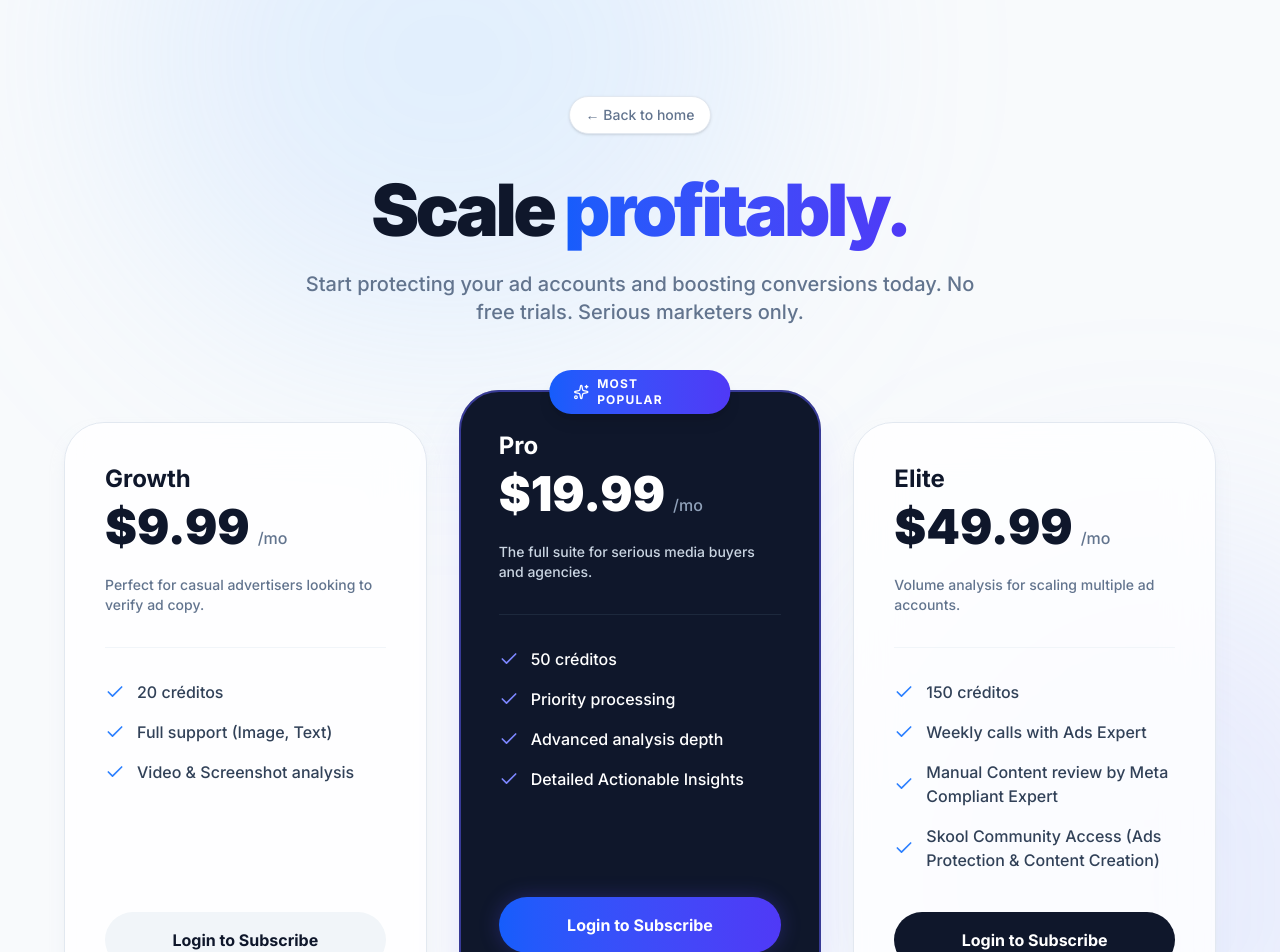
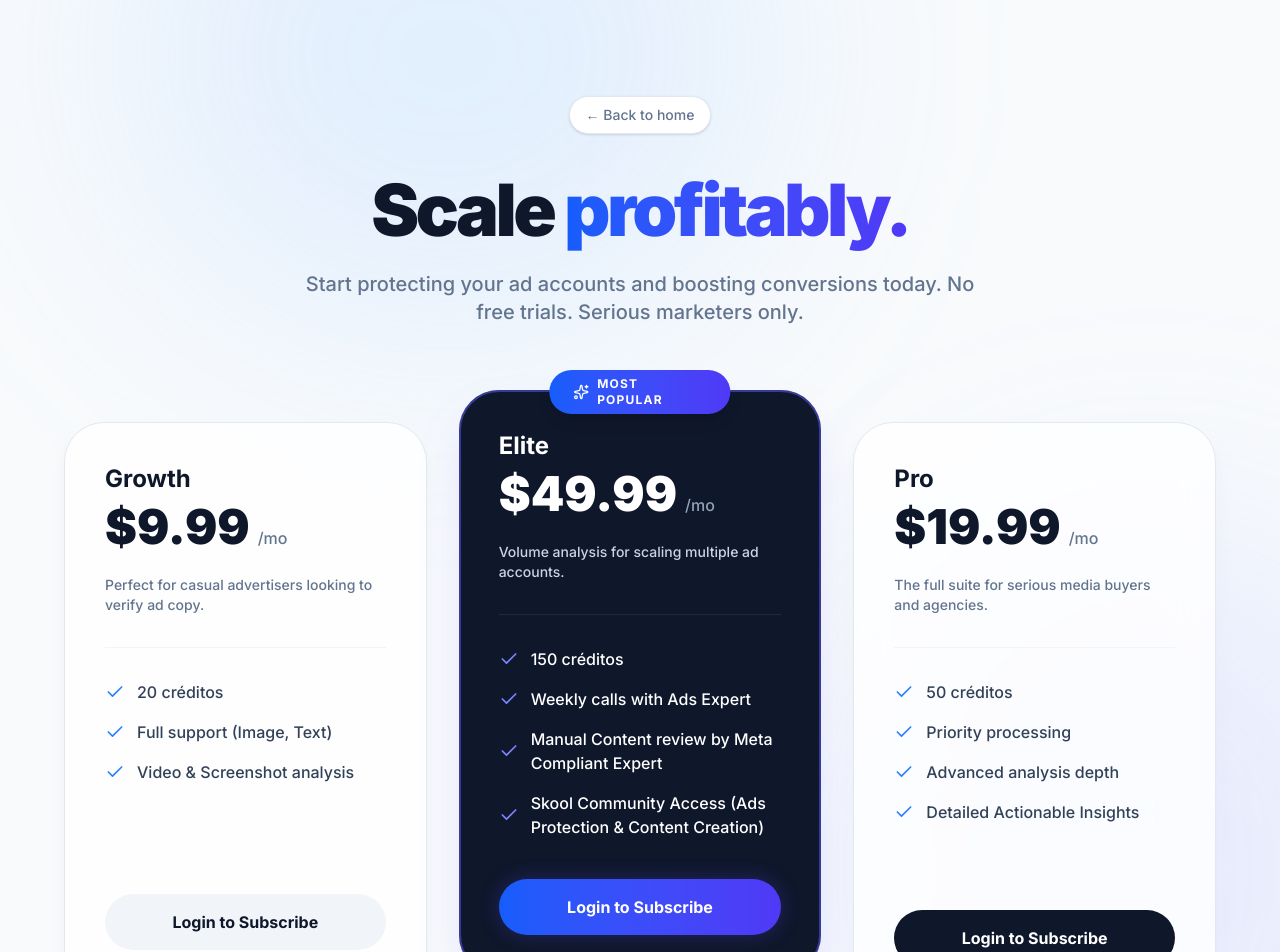
Before and after one commit to xovoxprojects/hitd-app, a Next.js app: page /pricing in a window 1280 px wide. Shown: the top 952 px of the page. Built offline with nearby package versions, Linux system fonts and the light colour scheme; no server answers.

Commit message:
style: equal height pricing cards and highlight Elite plan

```diff
--- a/src/app/page.tsx
+++ b/src/app/page.tsx
@@ -292,6 +292,18 @@ const LandingPricing = () => {
       featured: false,
     },
     {
+      nameKey: "plan_elite_name",
+      subKey: "plan_elite_sub",
+      price: "$49.99",
+      originalPrice: "$129.99",
+      discount: "-62%",
+      featureKeys: ["plan_elite_f1", "plan_elite_f2", "plan_elite_f3", "plan_elite_f4", "plan_elite_f5"],
+      ctaKey: "plan_elite_cta",
+      planId: "elite",
+      dark: true,
+      featured: true,
+    },
+    {
       nameKey: "plan_pro_name",
       subKey: "plan_pro_sub",
       price: "$19.99",
@@ -300,32 +312,20 @@ const LandingPricing = () => {
       featureKeys: ["plan_pro_f1", "plan_pro_f2", "plan_pro_f3", "plan_pro_f4", "plan_pro_f5"],
       ctaKey: "plan_pro_cta",
       planId: "pro",
-      dark: true,
-      featured: true,
-    },
-    {
-      nameKey: "plan_elite_name",
-      subKey: "plan_elite_sub",
-      price: "$49.99",
-      originalPrice: "$129.99",
-      discount: "-62%",
-      featureKeys: ["plan_elite_f1", "plan_elite_f2", "plan_elite_f3", "plan_elite_f4", "plan_elite_f5"],
-      ctaKey: "plan_elite_cta",
-      planId: "elite",
       dark: false,
       featured: false,
     },
   ];
 
   return (
-    <div className="relative max-w-6xl mx-auto grid grid-cols-1 md:grid-cols-3 gap-6 items-end pt-8">
+    <div className="relative max-w-6xl mx-auto grid grid-cols-1 md:grid-cols-3 gap-6 items-stretch pt-8">
       {plans.map((plan) => (
         <div
           key={plan.nameKey}
-          className={`relative rounded-3xl flex flex-col transition-all duration-300 ${
+          className={`relative rounded-3xl flex flex-col h-full transition-all duration-300 ${
             plan.dark
-              ? "bg-[#0f172a] text-white shadow-2xl shadow-blue-900/30 md:-translate-y-6 ring-2 ring-blue-500/30"
-              : "bg-white border border-slate-200 text-slate-900 shadow-md hover:-translate-y-1"
+              ? "bg-[#0f172a] text-white shadow-2xl shadow-blue-900/30 md:-translate-y-4 ring-2 ring-blue-500/30"
+              : "bg-white border border-slate-200 text-slate-900 shadow-md hover:-translate-y-1 md:mt-4"
           }`}
         >
           {plan.featured && (
--- a/src/app/pricing/page.tsx
+++ b/src/app/pricing/page.tsx
@@ -93,77 +93,77 @@ export default function PricingPage() {
           </button>
         </div>
 
-        {/* Pro Plan */}
+        {/* Elite Plan */}
         <div className="relative bg-slate-900 text-white rounded-[2.5rem] p-10 flex flex-col transform md:-translate-y-4 shadow-2xl shadow-indigo-500/20 mt-8 md:mt-0">
           <div className="absolute inset-0 rounded-[2.5rem] border-2 border-indigo-500/50 pointer-events-none" />
           <div className="absolute -top-5 left-1/2 -translate-x-1/2 bg-gradient-to-r from-blue-600 to-indigo-600 text-white px-6 py-1.5 rounded-full text-xs font-bold tracking-widest uppercase flex items-center gap-2 shadow-lg">
             <Sparkles className="w-4 h-4" /> Most Popular
           </div>
 
-          <h3 className="text-2xl font-bold mb-2">Pro</h3>
+          <h3 className="text-2xl font-bold mb-2">Elite</h3>
           <div className="flex flex-wrap items-baseline gap-2 mb-6">
-            <span className="text-5xl font-black">$19.99</span>
+            <span className="text-5xl font-black">$49.99</span>
             <span className="text-slate-400 font-medium">/mo</span>
           </div>
           <p className="text-slate-300 mb-8 border-b border-slate-800 pb-8 text-sm font-medium">
+            Volume analysis for scaling multiple ad accounts.
+          </p>
+          <ul className="space-y-4 mb-10 flex-grow">
+            <li className="flex items-center gap-3 text-white font-medium">
+              <Check className="w-5 h-5 text-indigo-400 shrink-0" /> 150 créditos
+            </li>
+            <li className="flex items-center gap-3 text-white font-medium">
+              <Check className="w-5 h-5 text-indigo-400 shrink-0" /> Weekly calls with Ads Expert
+            </li>
+            <li className="flex items-center gap-3 text-white font-medium">
+              <Check className="w-5 h-5 text-indigo-400 shrink-0" /> Manual Content review by Meta Compliant Expert
+            </li>
+            <li className="flex items-center gap-3 text-white font-medium">
+              <Check className="w-5 h-5 text-indigo-400 shrink-0" /> Skool Community Access (Ads Protection & Content Creation)
+            </li>
+          </ul>
+          <button
+            onClick={() => handleCheckout("price_placeholder_elite", "elite")}
+            disabled={loadingPriceId !== null}
+            className="relative group overflow-hidden w-full block text-center py-4 rounded-full font-bold transition-all shadow-[0_0_20px_rgba(79,70,229,0.3)] disabled:opacity-50"
+          >
+            <span className="relative z-10 text-white">
+               {loadingPriceId === "price_placeholder_elite" ? "Processing..." : (session ? "Get Elite" : "Login to Subscribe")}
+            </span>
+            <div className="absolute inset-0 h-full w-full bg-gradient-to-r from-blue-600 to-indigo-600 group-hover:scale-105 transition-transform duration-300"></div>
+          </button>
+        </div>
+
+        {/* Pro Plan */}
+        <div className="bg-white/80 backdrop-blur-xl border border-slate-200 rounded-[2.5rem] p-10 flex flex-col shadow-lg shadow-slate-200/50 hover:-translate-y-2 transition-transform duration-300 mt-8 md:mt-4 h-full">
+          <h3 className="text-2xl font-bold mb-2 text-slate-900">Pro</h3>
+          <div className="flex flex-wrap items-baseline gap-2 mb-6">
+            <span className="text-5xl font-black text-slate-900">$19.99</span>
+            <span className="text-slate-500 font-medium">/mo</span>
+          </div>
+          <p className="text-slate-500 mb-8 border-b border-slate-100 pb-8 text-sm font-medium">
             The full suite for serious media buyers and agencies.
           </p>
           <ul className="space-y-4 mb-10 flex-grow">
-            <li className="flex items-center gap-3 text-white font-medium">
-              <Check className="w-5 h-5 text-indigo-400 shrink-0" /> 50 créditos
+            <li className="flex items-center gap-3 text-slate-700 font-medium">
+              <Check className="w-5 h-5 text-blue-500 shrink-0" /> 50 créditos
             </li>
-            <li className="flex items-center gap-3 text-white font-medium">
-              <Check className="w-5 h-5 text-indigo-400 shrink-0" /> Priority processing
+            <li className="flex items-center gap-3 text-slate-700 font-medium">
+              <Check className="w-5 h-5 text-blue-500 shrink-0" /> Priority processing
             </li>
-            <li className="flex items-center gap-3 text-white font-medium">
-              <Check className="w-5 h-5 text-indigo-400 shrink-0" /> Advanced analysis depth
+            <li className="flex items-center gap-3 text-slate-700 font-medium">
+              <Check className="w-5 h-5 text-blue-500 shrink-0" /> Advanced analysis depth
             </li>
-            <li className="flex items-center gap-3 text-white font-medium">
-              <Check className="w-5 h-5 text-indigo-400 shrink-0" /> Detailed Actionable Insights
+            <li className="flex items-center gap-3 text-slate-700 font-medium">
+              <Check className="w-5 h-5 text-blue-500 shrink-0" /> Detailed Actionable Insights
             </li>
           </ul>
           <button
             onClick={() => handleCheckout("price_placeholder_pro", "pro")}
             disabled={loadingPriceId !== null}
-            className="relative group overflow-hidden w-full block text-center py-4 rounded-full font-bold transition-all shadow-[0_0_20px_rgba(79,70,229,0.3)] disabled:opacity-50"
-          >
-            <span className="relative z-10 text-white">
-               {loadingPriceId === "price_placeholder_pro" ? "Processing..." : (session ? "Get Pro" : "Login to Subscribe")}
-            </span>
-            <div className="absolute inset-0 h-full w-full bg-gradient-to-r from-blue-600 to-indigo-600 group-hover:scale-105 transition-transform duration-300"></div>
-          </button>
-        </div>
-
-        {/* Elite Plan */}
-        <div className="bg-white/80 backdrop-blur-xl border border-slate-200 rounded-[2.5rem] p-10 flex flex-col shadow-lg shadow-slate-200/50 hover:-translate-y-2 transition-transform duration-300 mt-8 md:mt-4">
-          <h3 className="text-2xl font-bold mb-2 text-slate-900">Elite</h3>
-          <div className="flex flex-wrap items-baseline gap-2 mb-6">
-            <span className="text-5xl font-black text-slate-900">$49.99</span>
-            <span className="text-slate-500 font-medium">/mo</span>
-          </div>
-          <p className="text-slate-500 mb-8 border-b border-slate-100 pb-8 text-sm font-medium">
-            Volume analysis for scaling multiple ad accounts.
-          </p>
-          <ul className="space-y-4 mb-10 flex-grow">
-            <li className="flex items-center gap-3 text-slate-700 font-medium">
-              <Check className="w-5 h-5 text-blue-500 shrink-0" /> 150 créditos
-            </li>
-            <li className="flex items-center gap-3 text-slate-700 font-medium">
-              <Check className="w-5 h-5 text-blue-500 shrink-0" /> Weekly calls with Ads Expert
-            </li>
-            <li className="flex items-center gap-3 text-slate-700 font-medium">
-              <Check className="w-5 h-5 text-blue-500 shrink-0" /> Manual Content review by Meta Compliant Expert
-            </li>
-            <li className="flex items-center gap-3 text-slate-700 font-medium">
-              <Check className="w-5 h-5 text-blue-500 shrink-0" /> Skool Community Access (Ads Protection & Content Creation)
-            </li>
-          </ul>
-          <button
-            onClick={() => handleCheckout("price_placeholder_elite", "elite")}
-            disabled={loadingPriceId !== null}
             className="w-full block text-center py-4 rounded-full bg-slate-900 text-white hover:bg-slate-800 font-bold transition-colors disabled:opacity-50"
           >
-             {loadingPriceId === "price_placeholder_elite" ? "Processing..." : (session ? "Get Elite" : "Login to Subscribe")}
+             {loadingPriceId === "price_placeholder_pro" ? "Processing..." : (session ? "Get Pro" : "Login to Subscribe")}
           </button>
         </div>
       </div>
```
